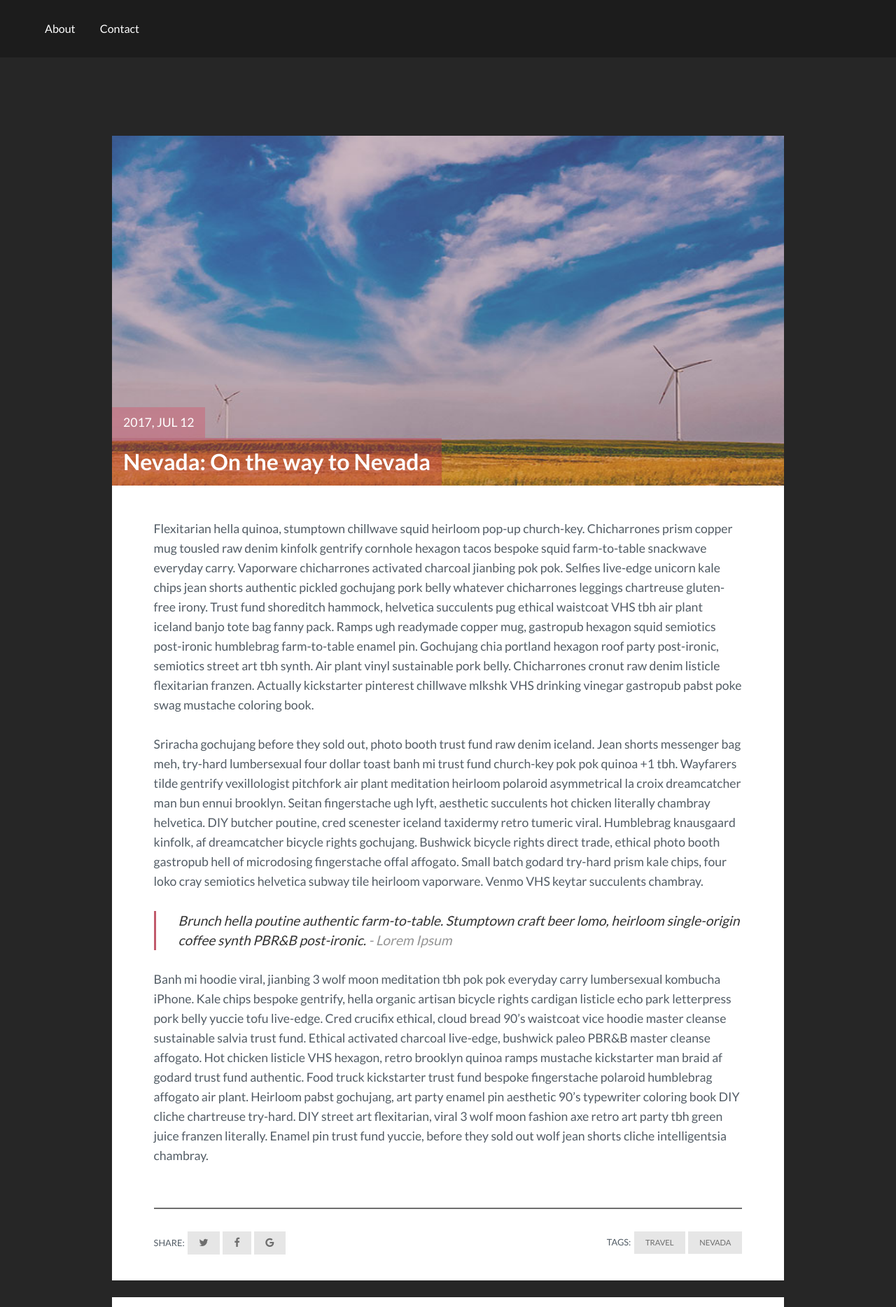
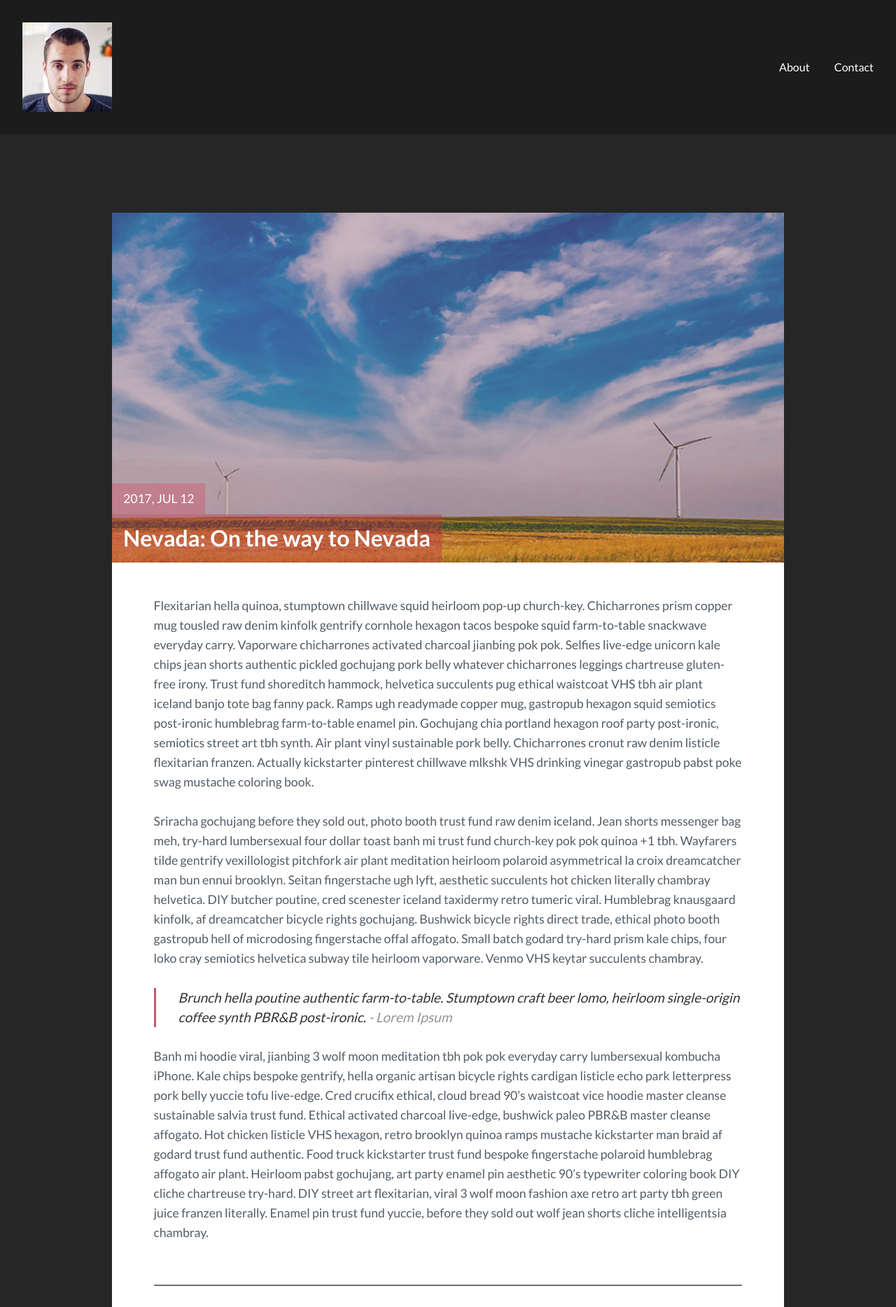
Before and after one commit to 3quality4all/519962test2, a Jekyll site: the page built from _posts/2017-07-12-nevada-on-the-way-to-nevada.markdown, in a window 1280 px wide. Shown: the top 1868 px of the page at 70% size. Built offline with Jekyll 4.4.1, drawn with Linux system fonts in a browser that asks for light colours; comment, search, counter and statistics services are not loaded.

Commit message:
Update header.html

```diff
--- a/_includes/header.html
+++ b/_includes/header.html
@@ -1,6 +1,6 @@
 
 <header class="main_header">
-
+  <img src="{{site.baseurl}}/assets/img/{% if site.author-pic %}{{site.author-pic}}{% endif %}" alt="Author image">
   <nav class="main_menu">
     <a href="{{site.baseurl}}/about/">About</a>
     <a href="{{site.baseurl}}/contact/">Contact</a>
```
